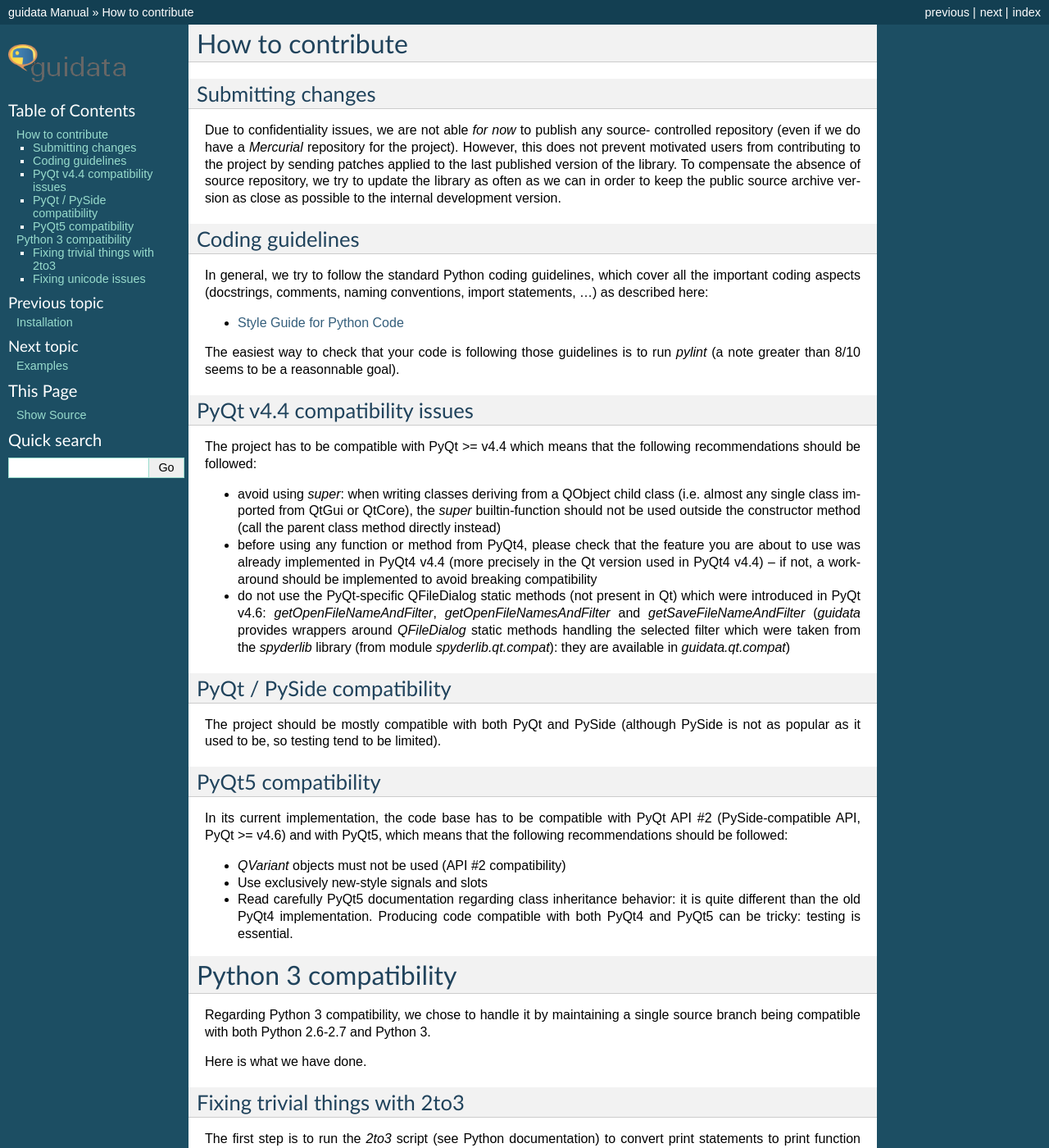
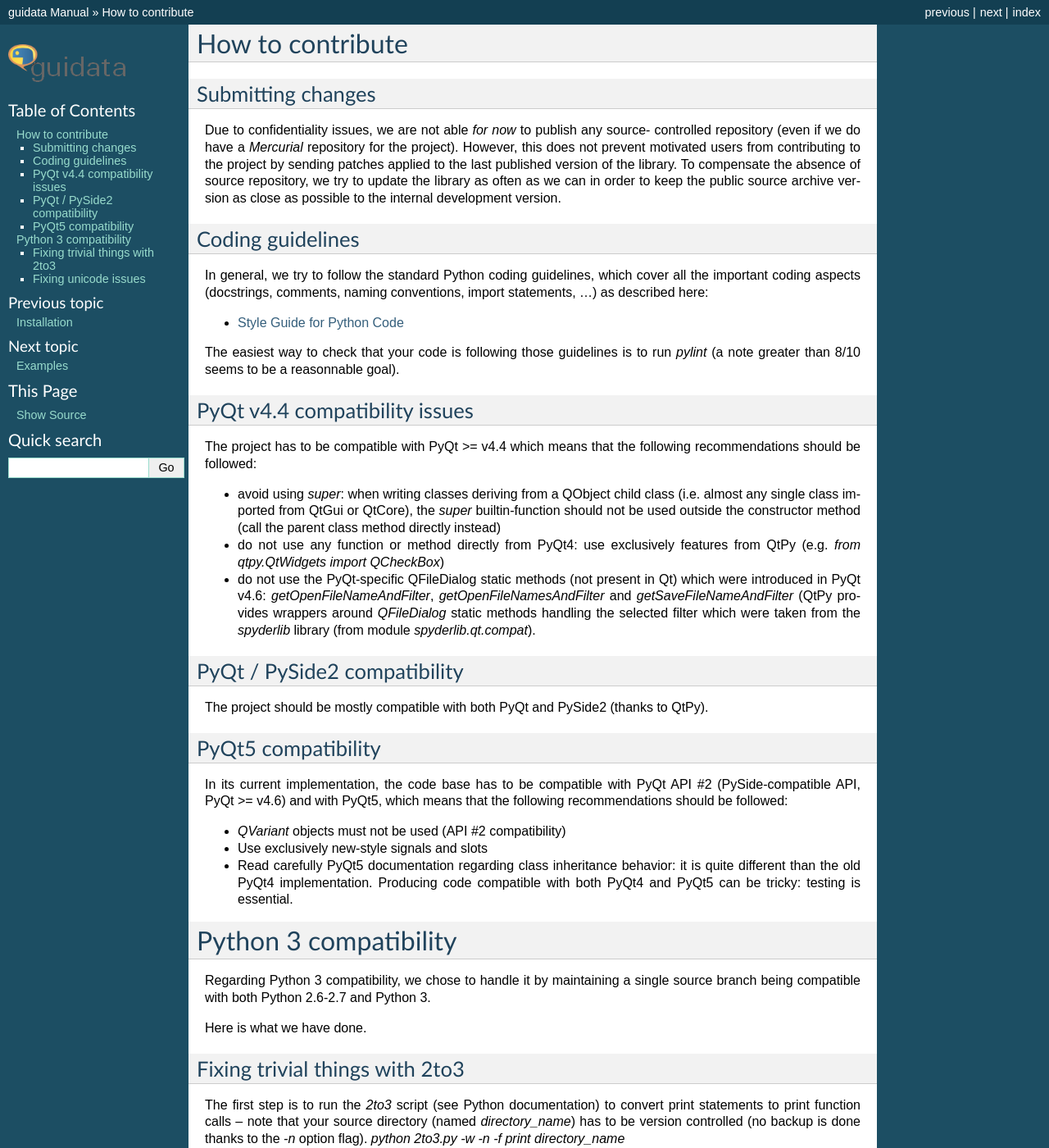
Before and after one commit to PlotPyStack/guidata, a Sphinx documentation site: the page built from doc/development.rst, in a window 1280 px wide and 1400 px high. Shown: the whole window at 82% size. Built offline with Sphinx 7.4.7, drawn with Linux system fonts in a browser that asks for light colours; some of the changed text lies outside the part shown.

Commit message:
Updated documentation (+PySide2, +QtPy)

```diff
--- a/doc/development.rst
+++ b/doc/development.rst
@@ -35,23 +35,19 @@ following recommendations should be followed:
   builtin-function should not be used outside the constructor method (call
   the parent class method directly instead)
 
-* before using any function or method from PyQt4, please check that the feature
-  you are about to use was already implemented in PyQt4 v4.4 (more precisely
-  in the Qt version used in PyQt4 v4.4) -- if not, a workaround should be
-  implemented to avoid breaking compatibility
+* do not use any function or method directly from PyQt4: use exclusively features from
+  QtPy (e.g. `from qtpy.QtWidgets import QCheckBox`)
 
 * do not use the PyQt-specific QFileDialog static methods (not present in Qt)
   which were introduced in PyQt v4.6: `getOpenFileNameAndFilter`,
-  `getOpenFileNamesAndFilter` and `getSaveFileNameAndFilter` (`guidata`
-  provides wrappers around `QFileDialog` static methods handling the selected
-  filter which were taken from the `spyderlib` library (from module
-  `spyderlib.qt.compat`): they are available in `guidata.qt.compat`)
+  `getOpenFileNamesAndFilter` and `getSaveFileNameAndFilter` (QtPy provides wrappers
+  around `QFileDialog` static methods handling the selected filter which were taken
+  from the `spyderlib` library (from module `spyderlib.qt.compat`).
 
-PyQt / PySide compatibility
+PyQt / PySide2 compatibility
 ---------------------------
 
-The project should be mostly compatible with both PyQt and PySide (although
-PySide is not as popular as it used to be, so testing tend to be limited).
+The project should be mostly compatible with both PyQt and PySide2 (thanks to QtPy).
 
 PyQt5 compatibility
 -------------------
@@ -120,10 +116,10 @@ issues with Python 3. For example:
     by removing all the `u` string prefixes
 
   * in Python 3 `isinstance(text, basestring)` can be replaced by
-    `is_text_string(text)` (function of the `guidata.py3compat` module)
+    `is_text_string(text)` (function of the `qtpy.py3compat` module)
 
   * in Python 3 `isinstance(text, unicode)` can be replaced by
-    `is_unicode(text)` (function of the `guidata.py3compat` module)
+    `is_unicode(text)` (function of the `qtpy.py3compat` module)
 
   * in Python 3 `unicode(text)` can be replaced by `to_text_string(text)`
-    (function of the `guidata.py3compat` module)
+    (function of the `qtpy.py3compat` module)
--- a/doc/overview.rst
+++ b/doc/overview.rst
@@ -32,7 +32,7 @@ automatically generated depending on each data item type.
 
 The `guidata` library also provides the following features:
 
-    * :py:mod:`guidata.qthelpers`: `PyQt4` helpers
+    * :py:mod:`guidata.qthelpers`: Qt helpers
     * :py:mod:`guidata.disthelpers`: `py2ex` helpers
     * :py:mod:`guidata.userconfig`: `.ini` configuration management helpers
       (based on Python standard module :py:mod:`ConfigParser`)
--- a/setup.py
+++ b/setup.py
@@ -62,9 +62,9 @@
 Overview
 --------
 
-Based on the Qt Python binding module PyQt4, ``guidata`` is a Python library
-generating graphical user interfaces for easy dataset editing and display. It
-also provides helpers and application development tools for PyQt4.
+Based on the Qt library, ``guidata`` is a Python library generating graphical user
+interfaces for easy dataset editing and display. It also provides helpers and
+application development tools for Qt (PyQt4, PyQt5, PySide2).
 
 Generate GUIs to edit and display all kind of objects:
 
```
Also changed, not shown: README.md (+3 -3 lines), guidata/__init__.py (+3 -4 lines).
